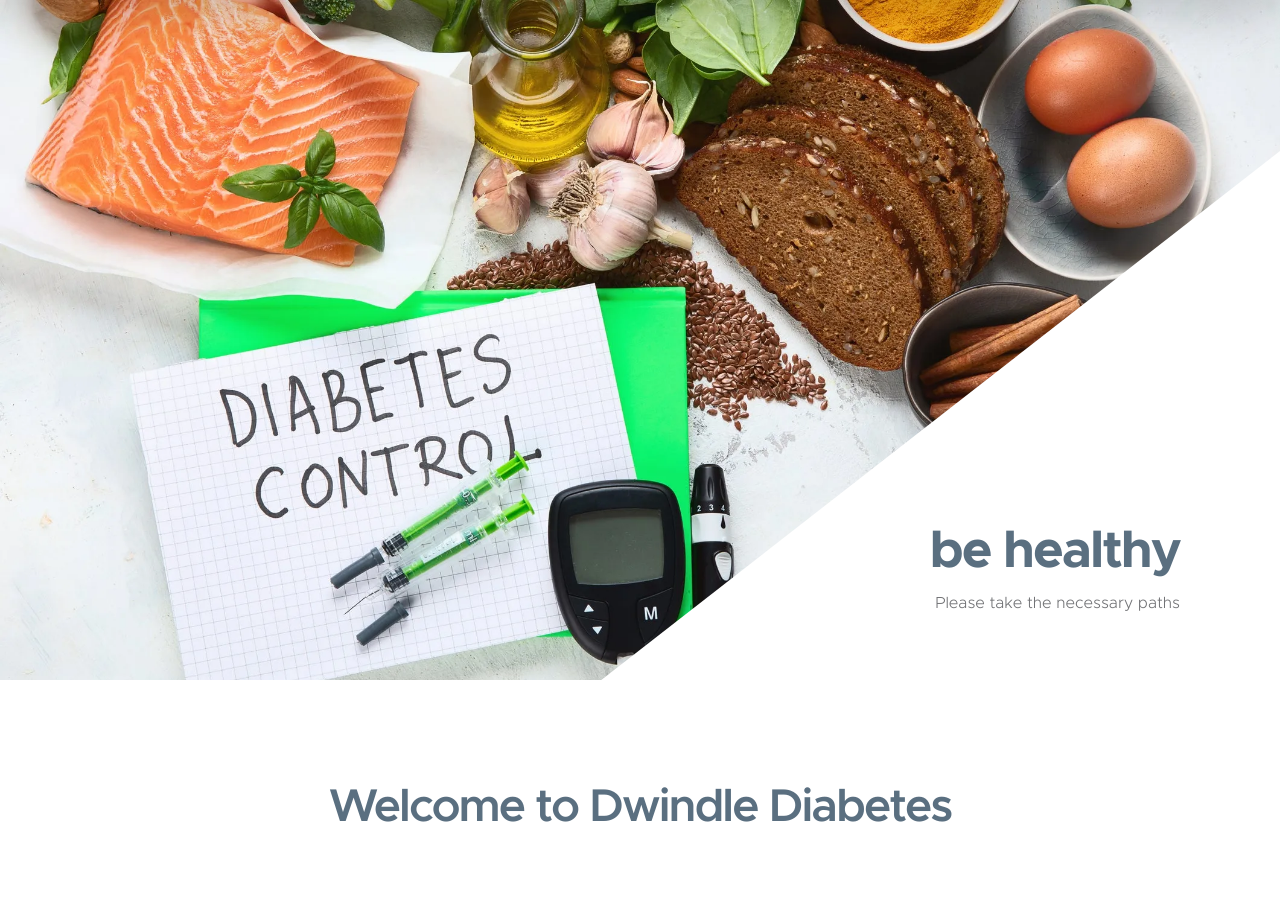
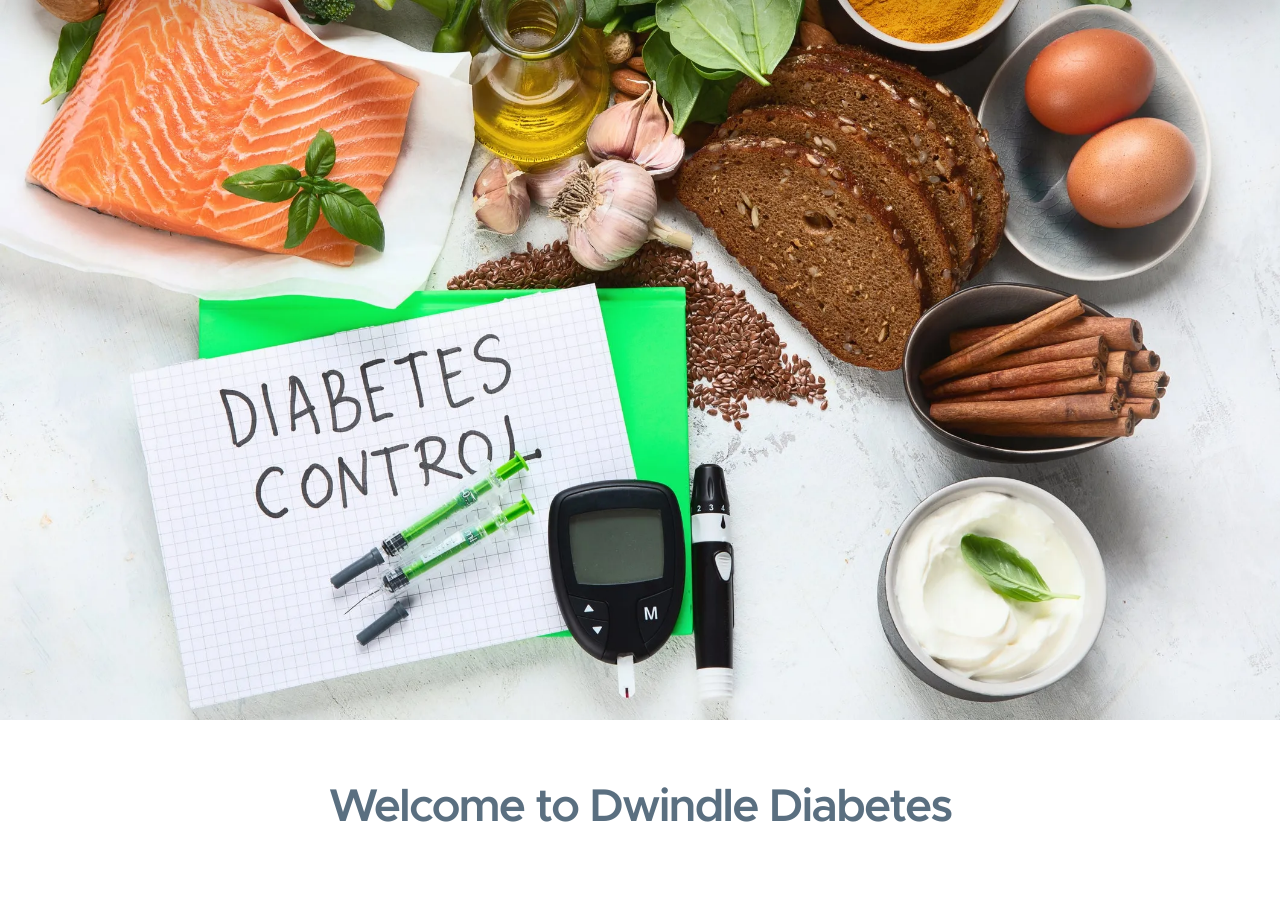
Before and after one commit to SaiNithyaShree-27/FRT-InternshipProject, a Flask app: page / in a window 1280 px wide. Shown: the part 115-1012 px from the top of the page. Run offline with Flask 2, Linux system fonts and the light colour scheme; some libraries are stand-ins or nearby versions.

Commit message:
Update home.html

```diff
--- a/templates/home.html
+++ b/templates/home.html
@@ -86,23 +86,17 @@
                 <div class="container-fluid">
                     <div class="row">
                           <div class="col-lg-12 col-12 p-0">
-                        <div id="hero-slide" class="carousel carousel-fade slide" data-bs-ride="carousel">
-                                <div class="carousel-inner">
-                                      <div class="carousel-item active">
+                                 <div class="carousel-item active">
                                         <img src="../static/images/g.webp" class="carousel-image img-fluid" alt="...">
 
                                         <div class="carousel-caption d-flex flex-column justify-content-end">
-                                            <h1> be healthy</h1>
 
-                                            <p>Please take the necessary paths</p>
                                         </div>
                                     </div>
                             </div>
                                 </div>
                         </div>
-                              </div>
-                    </div>
-            </section>
+               </section>
 
 
             <section class="section-padding">
```
